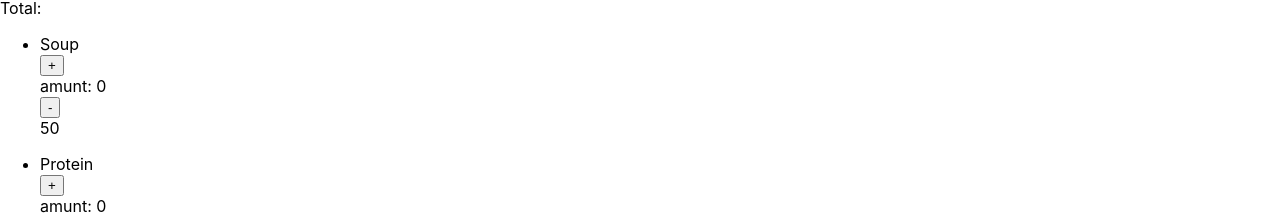
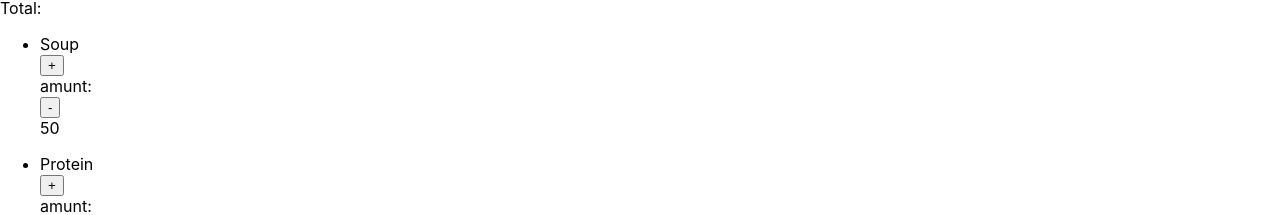
Before and after one commit to Isabelle-123/whatsoup, a React (Create React App) app in the folder client/: page /checkout in a window 1280 px wide. Shown: the part 577-792 px from the top of the page. Built offline with nearby package versions, Linux system fonts and the light colour scheme; no server answers.

Commit message:
friend shows quantity of items for friend CORRECTLY

```diff
--- a/client/src/components/for-friend/ListFriend.js
+++ b/client/src/components/for-friend/ListFriend.js
@@ -19,18 +19,19 @@ const ListFriend = (props) => {
     }
 
     const counter = (type) => {
-        if (friend.length != 0 ) {
         let quantity = friend.reduce((acc, child) => {
             if (!acc[child.type]) {
                 acc[child.type] = 0;
             } acc[child.type]++;
                 return acc;
         }, {})
-            for(let i in quantity) {
-                return i == type ? quantity[i] : 0
+
+        const entries = Object.entries(quantity)
+
+        for (const [food, count] of entries) {
+            if (food === type ) {
+                return count
             }
-        } else {
-            return 0
         }
     }
 
```
Lines whose indentation alone changed are shown as unchanged.
